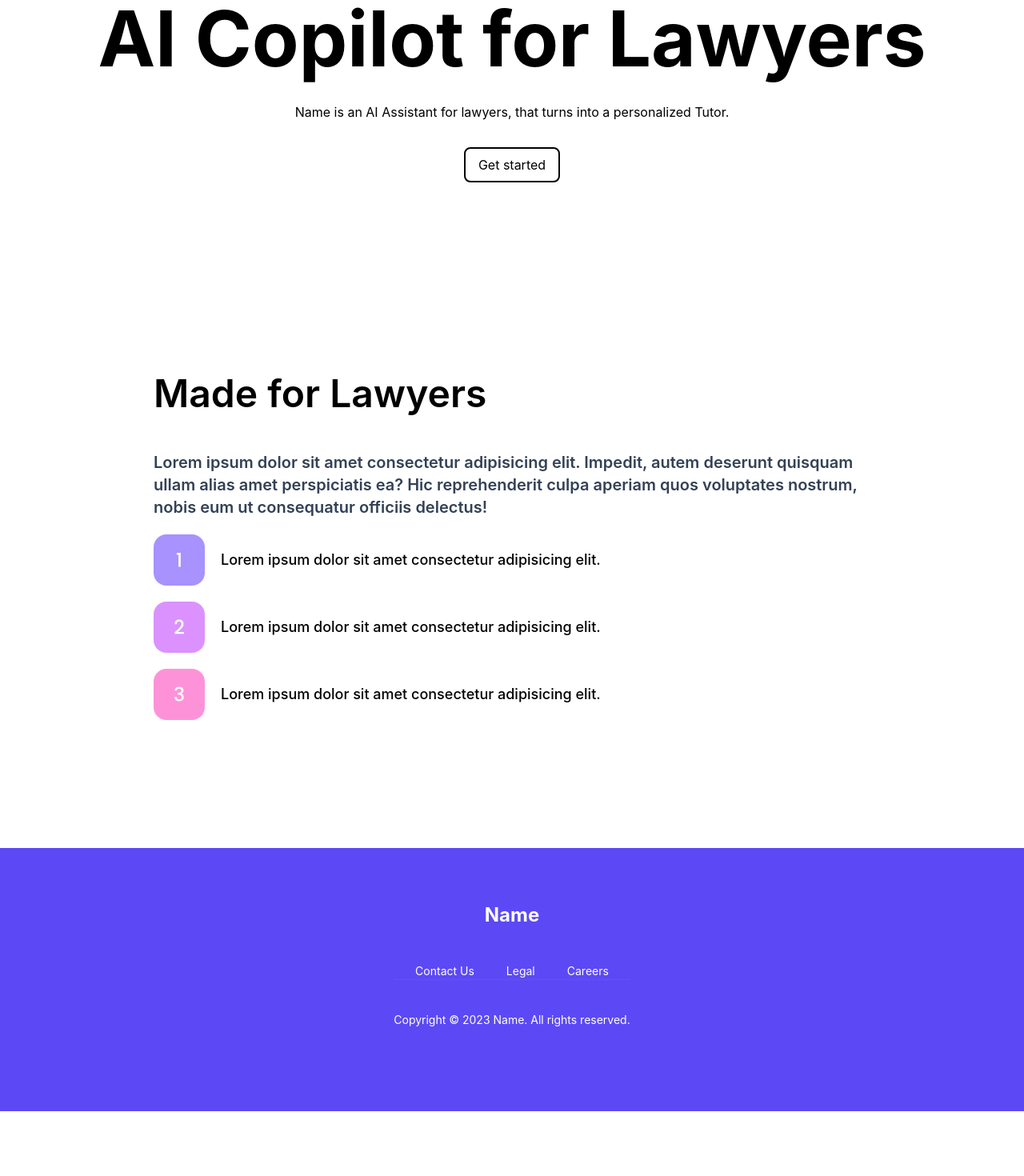
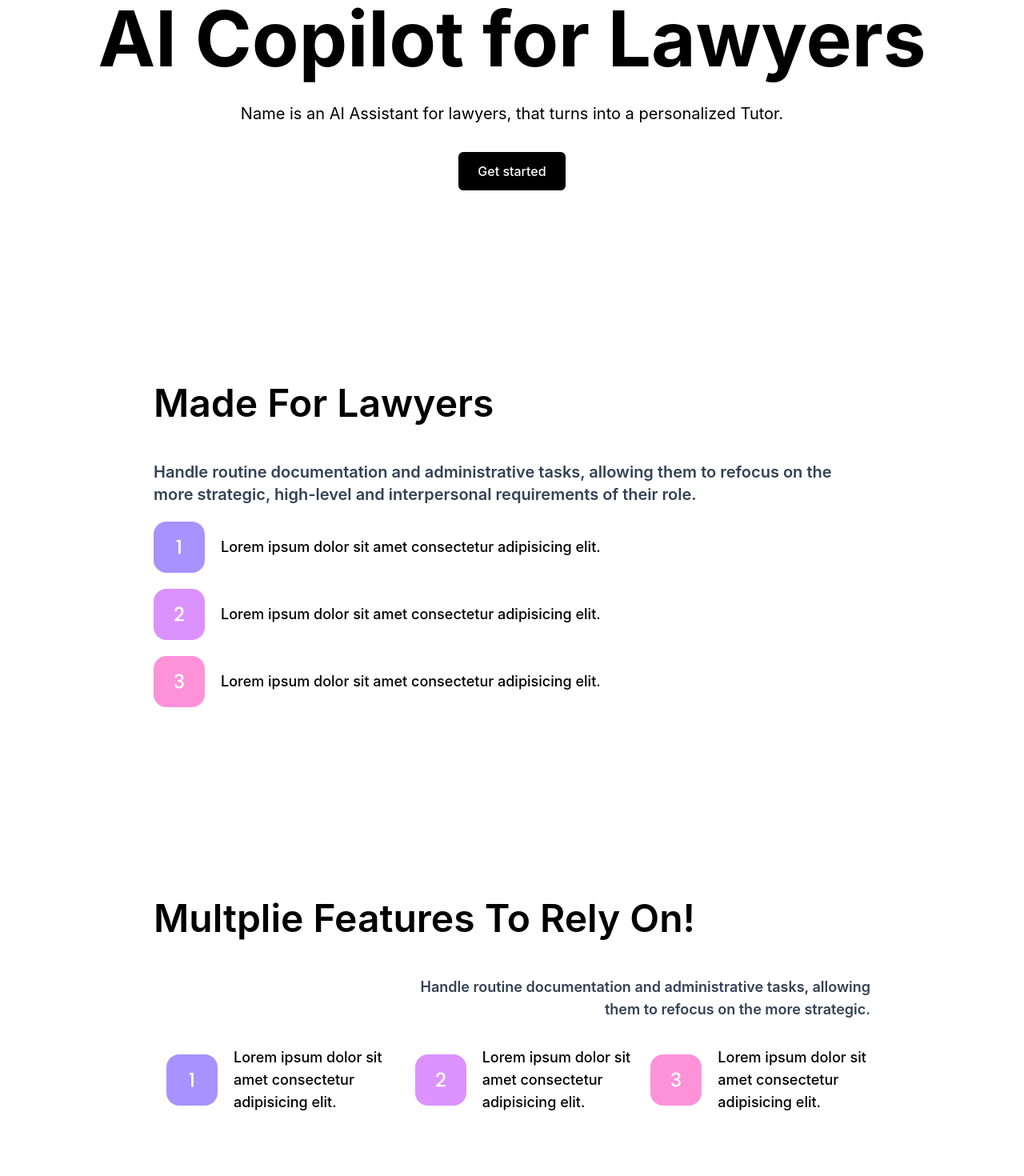
Before and after one commit to Jyoproject/Frontend, a React (Create React App) app: page / in a window 1280 px wide. Shown: the part 340-1810 px from the top of the page at 80% size. Before the commit the page ends 1729 px from the top, so only its background shows below. Built offline with nearby package versions, Linux system fonts and the light colour scheme.

Commit message:
updated landing page

```diff
--- a/src/components/Footer/Footer.jsx
+++ b/src/components/Footer/Footer.jsx
@@ -10,7 +10,7 @@ const Footer = () => {
 	return (
 		<footer className="bg-footer">
 			<Container className={undefined}>
-				<div className="py-16 flex flex-col items-center">
+				<div className="pt-16 flex flex-col items-center">
 					<div className="mx-auto h-10 w-auto flex items-center justify-center font-bold text-2xl text-white" >
 						Name
 					</div>
--- a/src/components/Landing/Landing.jsx
+++ b/src/components/Landing/Landing.jsx
@@ -13,10 +13,10 @@ const Home = () => {
 						<div className="text-8xl font-bold">
 							AI Copilot for Lawyers
 						</div>
-						<div className="">
+						<div className="text-xl">
 							Name is an AI Assistant for lawyers, that turns into a personalized Tutor.
 						</div>
-						<div  className='flex flex-row items-center justify-center gap-2 border-2 border-black dark:border-white cursor-pointer rounded-lg py-2 px-4  '>
+						<div  className='flex flex-row items-center text-white dark:text-black font-medium  justify-center gap-2 border-2 dark:border-black border-white bg-black dark:bg-white cursor-pointer rounded-lg py-3 px-6  '>
 							<Link to='/signin'>
 								Get started
 							</Link>
@@ -25,13 +25,43 @@ const Home = () => {
 					</div>
 					<div className='flex flex-col justify-center items-start w-4/5'>
 						<div className='text-5xl font-semibold'>
-							Made for Lawyers
+							Made For Lawyers
 						</div>
 						<div className='mt-12 text-xl font-semibold dark:text-slate-500 text-slate-700 '>
-							Lorem ipsum dolor sit amet consectetur adipisicing elit. Impedit, autem deserunt quisquam ullam alias amet perspiciatis ea? Hic reprehenderit culpa aperiam quos voluptates nostrum, nobis eum ut consequatur officiis delectus!
+							Handle routine documentation and administrative tasks, allowing them to refocus on the more strategic, high-level and interpersonal requirements of their role.
 						</div>
 						<div className='mt-5 space-y-5'>
 							<div className='flex flex-row items-center gap-5 '>
+								<img src="/images/1.svg" alt="1" className='rounded-2xl w-16' />
+								<span className='font-medium text-lg'>
+									Lorem ipsum dolor sit amet consectetur adipisicing elit.
+								</span>
+							</div>
+							<div className='flex flex-row items-center gap-5'>
+								<img src="/images/2.svg" alt="1" className='rounded-2xl w-16' />
+								<span className='font-medium text-lg'>
+									Lorem ipsum dolor sit amet consectetur adipisicing elit.
+								</span>
+							</div>
+							<div className='flex flex-row items-center gap-5'>
+								<img src="/images/3.svg" alt="1" className='rounded-2xl w-16' />
+								<span className='font-medium text-lg'>
+									Lorem ipsum dolor sit amet consectetur adipisicing elit.
+								</span>
+							</div>
+						</div>
+					</div>
+					<div className='flex flex-col justify-center items-start w-4/5 '>
+						<div className='text-right'>
+							<div className='text-5xl font-semibold text-left '>
+								Multplie Features To Rely On!
+							</div>
+							<div className='mt-12 text-lg font-semibold dark:text-slate-500 text-slate-700 w-2/3 float-right  '>
+								Handle routine documentation and administrative tasks, allowing them to refocus on the more strategic.
+							</div>
+						</div>
+						<div className='mt-5 space-x-5 flex flex-row items-center justify-center'>
+							<div className='flex flex-row items-center gap-5 py-3 px-4 bg-'>
 								<img src="/images/1.svg" alt="1" className='rounded-2xl w-16' />
 								<span className='font-medium text-lg'>
 									Lorem ipsum dolor sit amet consectetur adipisicing elit.
```
